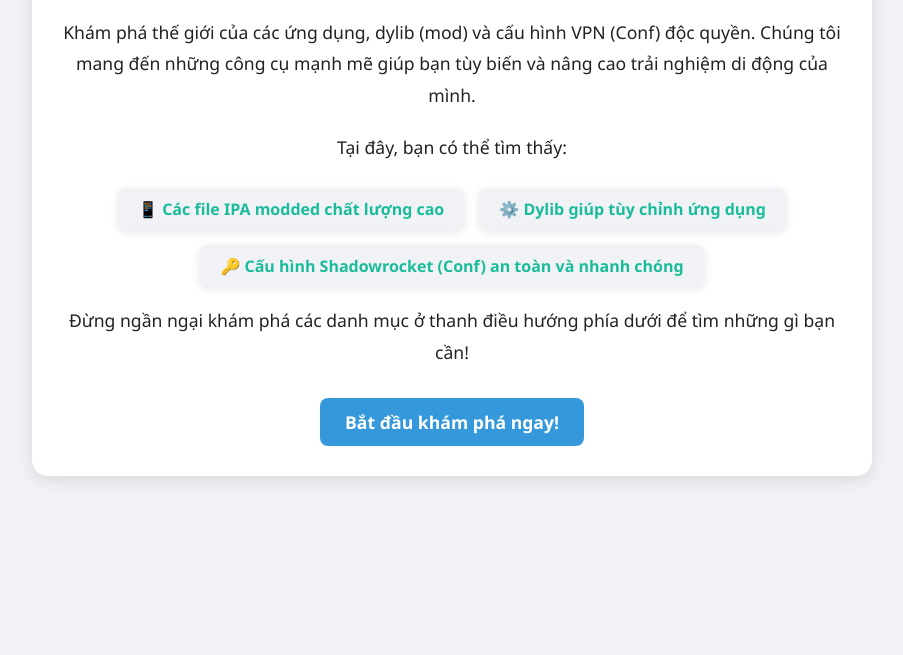
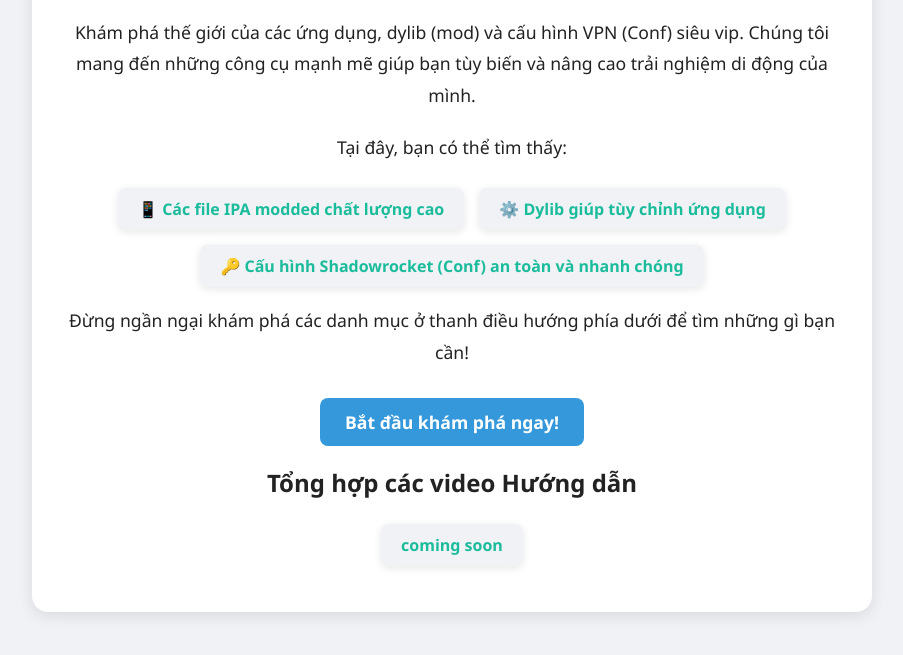
Before and after one commit to Cuongqtx11/Cuios, a plain HTML site: page pages/home.html in a window 1280 px wide. Shown: the part 135-790 px from the top of the page, without its empty margins (188-1091 px from the left). Drawn offline with Linux system fonts and the light colour scheme.

Commit message:
Update home.html

```diff
--- a/pages/home.html
+++ b/pages/home.html
@@ -108,7 +108,7 @@
   <div class="home-container">
     <h1>Chào mừng đến với Kho App VIP! 🚀</h1>
     <p>
-      Khám phá thế giới của các ứng dụng, dylib (mod) và cấu hình VPN (Conf) độc quyền.
+      Khám phá thế giới của các ứng dụng, dylib (mod) và cấu hình VPN (Conf) siêu vip.
       Chúng tôi mang đến những công cụ mạnh mẽ giúp bạn tùy biến và nâng cao trải nghiệm di động của mình.
     </p>
     <p>
@@ -125,7 +125,14 @@
     <div class="call-to-action">
       <a href="ipa.html" target="_parent">Bắt đầu khám phá ngay!</a>
     </div>
+    <div class="video-hd">
+      <h2>Tổng hợp các video Hướng dẫn</h2>
+      <ul>
+        <li>coming soon</li>
+      </ul>
+    </div>
   </div>
+
 
   <script>
     // Đồng bộ Dark Mode từ trang cha
```
